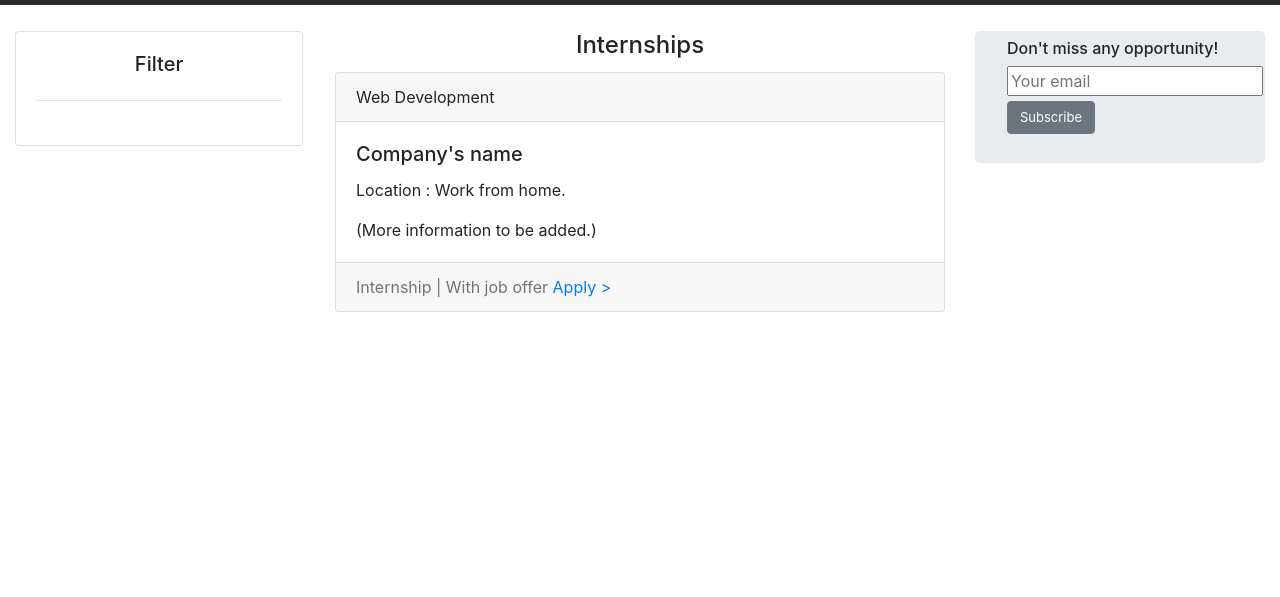
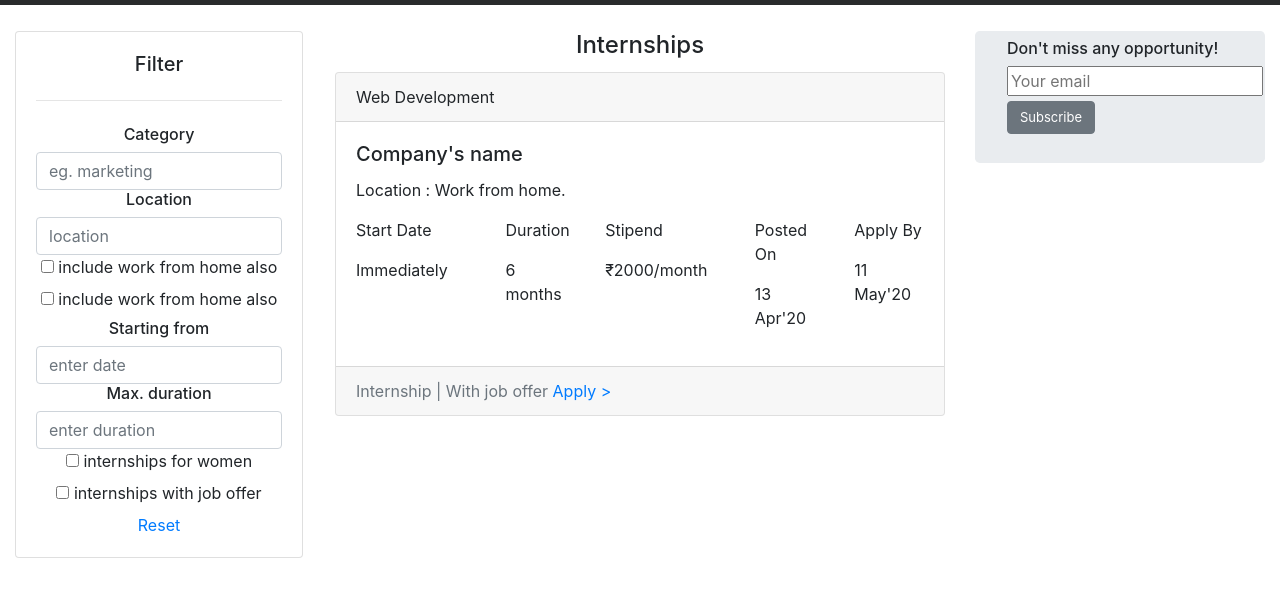
Before and after one commit to Lakshay-Batra/ienstashala, a plain HTML site: page internships.html in a window 1280 px wide. Shown: the part 57-654 px from the top of the page. Drawn offline with nearby package versions, Linux system fonts and the light colour scheme.

Commit message:
internships.html modified

```diff
--- a/internships.html
+++ b/internships.html
@@ -43,6 +43,19 @@
                       <p class="card-text">Some quick example text to build on the card title and make up the bulk of the card's content.</p>
                       <a href="#" class="card-link">Card link</a>
                       <a href="#" class="card-link">Another link</a> -->
+                      <h6>Category</h6>
+                      <input class="form-control" type="text" placeholder="eg. marketing">
+                      <h6>Location</h6>
+                      <input class="form-control" type="text" placeholder="location">
+                      <input type="checkbox" name="" id=""> <label for="">include work from home also</label><br>
+                      <input type="checkbox" name="" id=""> <label for="">include work from home also</label><br>
+                      <h6>Starting from</h6>
+                      <input class="form-control" type="text" placeholder="enter date">
+                      <h6>Max. duration</h6>
+                      <input class="form-control" type="text" placeholder="enter duration">
+                      <input type="checkbox" name="" id=""> <label for="">internships for women</label><br>
+                      <input type="checkbox" name="" id=""> <label for="">internships with job offer</label><br>
+                      <a href="">Reset</a>
                     </div>
                   </div>
             </div>
@@ -58,7 +71,31 @@
                       <h5 class="card-title">Company's name</h5>
                       <p class="card-text">Location : Work from home.</p>
                       <div class="card-text">
-                          <div class="card-text">(More information to be added.)</div>
+                          <div class="card-text">
+                              <div class="row">
+                                  <div class="col-3">
+                                     <p>Start Date</p>
+                                     <p>Immediately</p>
+                                  </div>
+                                  <div class="col-2">
+                                    <p>Duration</p>
+                                    <p>6 months</p>
+                                 </div>
+                                 <div class="col-3">
+                                    <p>Stipend</p>
+                                    <p>₹2000/month</p>
+                                 </div>
+                                 <div class="col-2">
+                                    <p>Posted On</p>
+                                    <p>13 Apr'20</p>
+                                 </div>
+                                 <div class="col-2">
+                                    <p>Apply By</p>
+                                    <p>11 May'20</p>
+                                 </div>
+
+                              </div>
+                          </div>
                       </div>
 
                     </div>
```
Also changed, not shown: images/9d220f82-06ad-4c20-972c-f338eb4c53ce.jpg (added).
